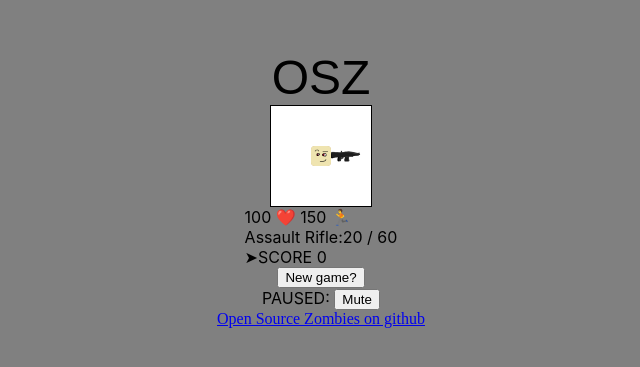
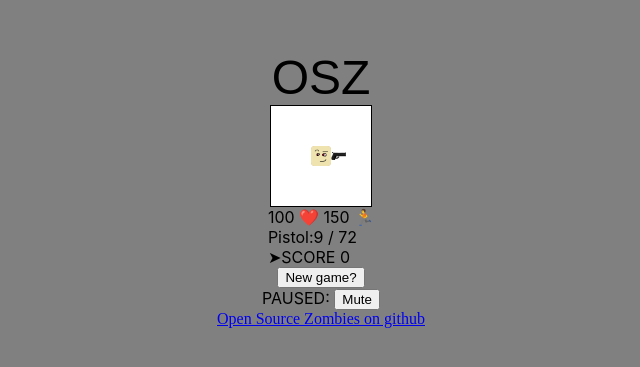
Before and after one commit to Macflash/open-source-zombies, a React (Create React App) app: page / in a window 1280 px wide. Shown: the part 211-578 px from the top of the page, without its empty margins (319-959 px from the left). Built offline with nearby package versions, Linux system fonts and the light colour scheme.

Commit message:
add secondary weapon and weapon swap

```diff
--- a/src/game/game.ts
+++ b/src/game/game.ts
@@ -21,6 +21,11 @@ export class Game {
         if (this.isGameRunning()) this.pause();
         else this.play();
       }
+      if (key == "q") {
+        const temp = this.world.activeGun;
+        this.world.activeGun = this.world.secondaryGun;
+        this.world.secondaryGun = temp;
+      }
     });
   }
 
@@ -34,9 +39,8 @@ export class Game {
 
   restart() {
     this.world = new World(this.size);
-    this.world.activeGun = RandomGun();
+    for (let i = 0; i < 4; i++) this.world.addBuilding();
     for (let i = 0; i < 2; i++) this.world.addZombie();
-    for (let i = 0; i < 4; i++) this.world.addBuilding();
     // for (let i = 0; i < 2; i++) this.world.addGun(RandomGun());
     this.spawner = new Spawner();
     this.gunSpawner = new GunSpawner();
--- a/src/game/guns/pistol.ts
+++ b/src/game/guns/pistol.ts
@@ -230,7 +230,7 @@ export class Minigun extends GenericGun {
   readonly reloadTime = 300;
   readonly shootTime = 5;
   readonly ammo = 300;
-  readonly bulletDamage = 25;
+  readonly bulletDamage = 20;
   readonly bulletSpeed = 3.5;
   readonly length = 35;
 
--- a/src/game/world.ts
+++ b/src/game/world.ts
@@ -1,12 +1,12 @@
 import { Bullet } from "./guns/bullet";
 import { Gun, GunDrop } from "./guns/gun";
-import { Knife, Ax, MeleeWeapon, Bash } from "./guns/melee";
-import { AssaultRifle, Pistol, Rifle } from "./guns/pistol";
+import { AssaultRifle, Pistol, Rifle, Knife } from "./guns/pistol";
 import { Shotgun } from "./guns/shotgun";
 import { Mouse } from "./input/mouse";
 import { Player } from "./player";
 import { Positionable, Vec2 } from "./physics/vec2";
 import { Corpse, Zombie } from "./zombie";
+import { intersectRect } from "./physics/rect";
 
 export interface Entity extends Positionable {
   size: Vec2;
@@ -31,8 +31,8 @@ export class World {
   public playerScore = 0;
   public playerBullets: Bullet[] = [];
 
-  public activeGun: Gun = new AssaultRifle();
-  public activeMelee: MeleeWeapon = new Bash();
+  public activeGun: Gun = new Pistol();
+  public secondaryGun: Gun = new Knife();
 
   public zombies: Zombie[] = [];
   public corpses: Corpse[] = [];
@@ -56,14 +56,15 @@ export class World {
   addZombie() {
     const edge = Math.random() < 0.5;
     const flip = Math.random() < 0.5 ? this.size : 0;
-    this.zombies.push(
-      new Zombie(
-        new Vec2(
-          edge ? flip : Math.random() * this.size,
-          edge ? Math.random() * this.size : flip
-        )
+    const z = new Zombie(
+      new Vec2(
+        edge ? flip : Math.random() * this.size,
+        edge ? Math.random() * this.size : flip
       )
     );
+    // Don't spawn inside buildings.
+    if (this.buildings.some((b) => intersectRect(b, z))) return;
+    this.zombies.push(z);
   }
 
   addBuilding() {
```
